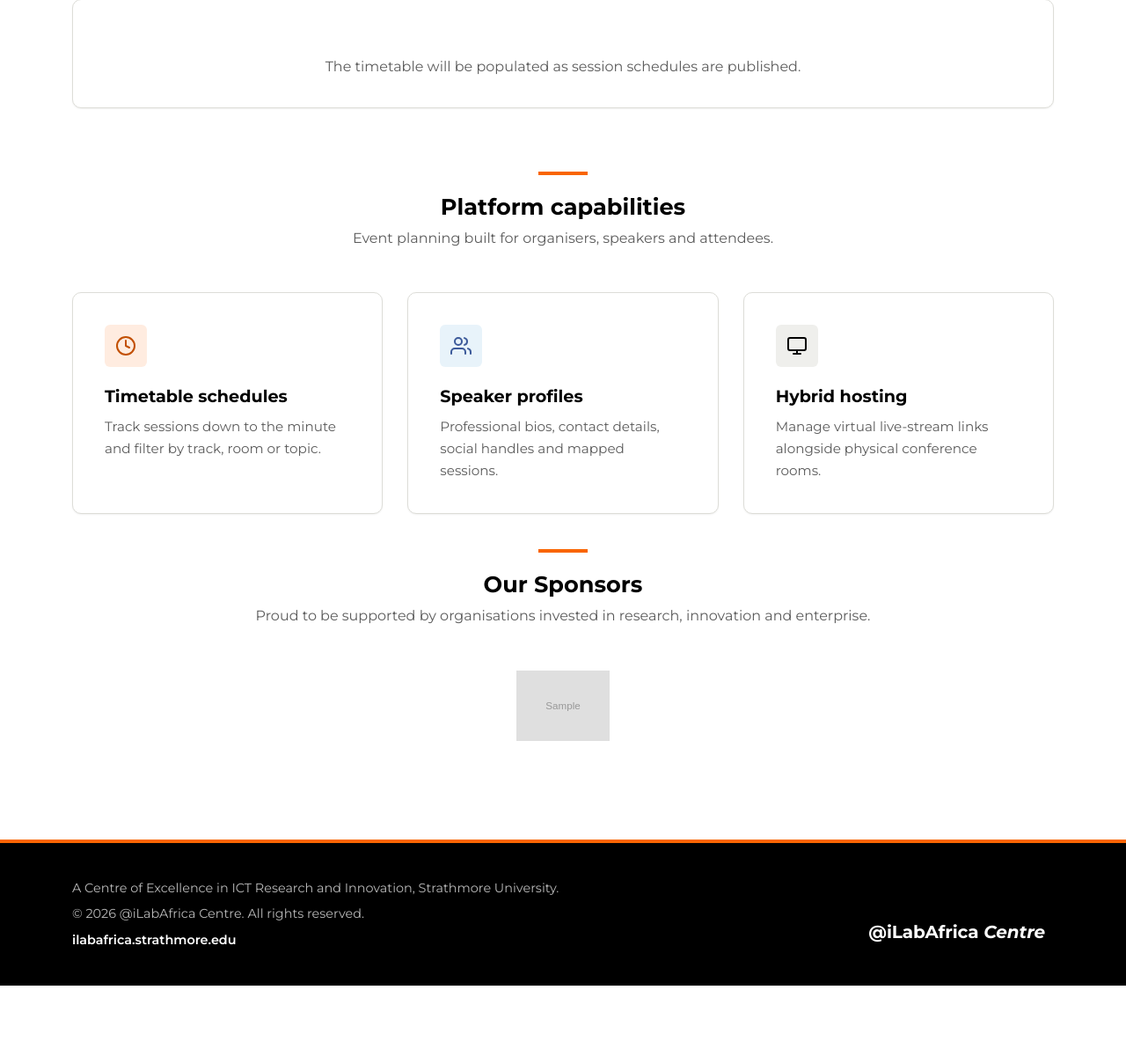
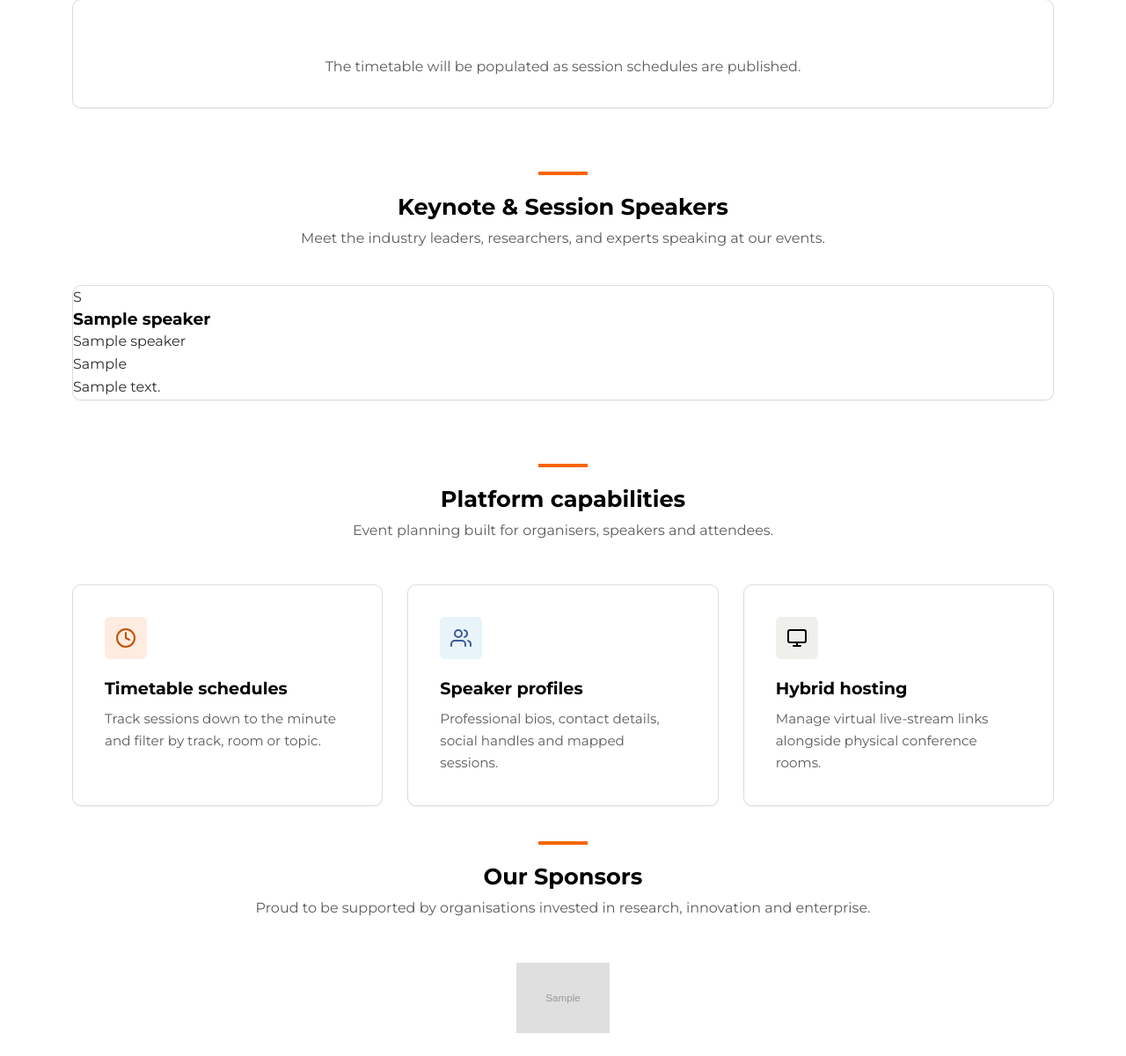
Before and after one commit to imasinde-sudo/gdsai-web, a Django app: page / in a window 1280 px wide. Shown: the part 1674-2874 px from the top of the page at 88% size. Before the commit the page ends 2794 px from the top, so only its background shows below. Run offline with Django 5.2, Linux system fonts and the light colour scheme; data comes from the database, SQL or seed files in the repository; tables that the repository leaves empty hold one stand-in row (values such as "Sample post"); grey boxes marked "Sample" are stand-in pictures; data that the repository does not hold is empty.

Commit message:
feat(frontend): add Keynote & Session Speakers showcase section to landing page template
Key changes:
- Add new Keynote & Session Speakers showcase grid section layout to landing_page.html.
- Iterate through speakers context to display speaker avatar photo or initial letter placeholder badge.
- Render speaker name, title, organization, and truncated bio preview.
- Add clickable LinkedIn Profile action button linking directly to speaker's external LinkedIn URL.

```diff
--- a/core/events/templates/events/landing_page.html
+++ b/core/events/templates/events/landing_page.html
@@ -277,6 +277,57 @@ The reverse lockup is used because the banner runs on Strathmore Black.
   </div>
 </section>
 
+<!-- Keynote & Session Speakers Section -->
+<section class="stack-lg">
+  <div class="text-center" style="margin-bottom: 2.5rem;">
+    <span class="brand-rule brand-rule--center"></span>
+    <h2 class="section-title">Keynote & Session Speakers</h2>
+    <p class="text-muted">Meet the industry leaders, researchers, and experts speaking at our events.</p>
+  </div>
+
+  <div class="speaker-grid">
+    {% for speaker in speakers %}
+      <div class="glass-panel speaker-card">
+        {% if speaker.photo %}
+          <img src="{{ speaker.photo.url }}" alt="{{ speaker.name }}" class="speaker-avatar">
+        {% else %}
+          <div class="speaker-avatar speaker-avatar--placeholder">
+            <span>{{ speaker.name|slice:":1" }}</span>
+          </div>
+        {% endif %}
+
+        <h3 class="speaker-name">{{ speaker.name }}</h3>
+        <p class="speaker-title">{{ speaker.title }}</p>
+
+        {% if speaker.organization %}
+          <p class="speaker-org">{{ speaker.organization }}</p>
+        {% endif %}
+
+        {% if speaker.bio %}
+          <p class="speaker-bio">{{ speaker.bio|truncatewords:20 }}</p>
+        {% endif %}
+
+        {% if speaker.linkedin_url %}
+          <div class="speaker-actions">
+            <a href="{{ speaker.linkedin_url }}" target="_blank" rel="noopener" class="btn btn--outline btn--sm speaker-linkedin-btn">
+              <svg width="14" height="14" viewBox="0 0 24 24" fill="currentColor">
+                <path d="M19 3a2 2 0 0 1 2 2v14a2 2 0 0 1-2 2H5a2 2 0 0 1-2-2V5a2 2 0 0 1 2-2h14m-.5 15.5v-5.3a3.26 3.26 0 0 0-3.26-3.26c-.85 0-1.84.52-2.28 1.3v-1.11h-2.79v8.37h2.79v-4.93c0-.77.62-1.4 1.39-1.4a1.4 1.4 0 0 1 1.4 1.4v4.93h2.75M6.46 10.9v8.37H9.25V10.9H6.46M7.86 6.74a1.45 1.45 0 1 0 0 2.9 1.45 1.45 0 0 0 0-2.9z"/>
+              </svg>
+              LinkedIn Profile
+            </a>
+          </div>
+        {% endif %}
+      </div>
+    {% empty %}
+      <div class="empty-state glass-panel" style="grid-column: 1 / -1; padding: 2rem; text-align: center;">
+        <h3 class="empty-state-title" style="font-size: 1.2rem; color: #fff; margin-bottom: 0.5rem;">No Speakers Listed</h3>
+        <p class="empty-state-desc" style="color: var(--text-muted);">Keynote and session speakers will appear here once registered.</p>
+      </div>
+    {% endfor %}
+  </div>
+</section>
+
+
 <section class="stack-md">
   <div class="text-center" style="margin-bottom: 3rem;">
     <span class="brand-rule brand-rule--center"></span>
```
